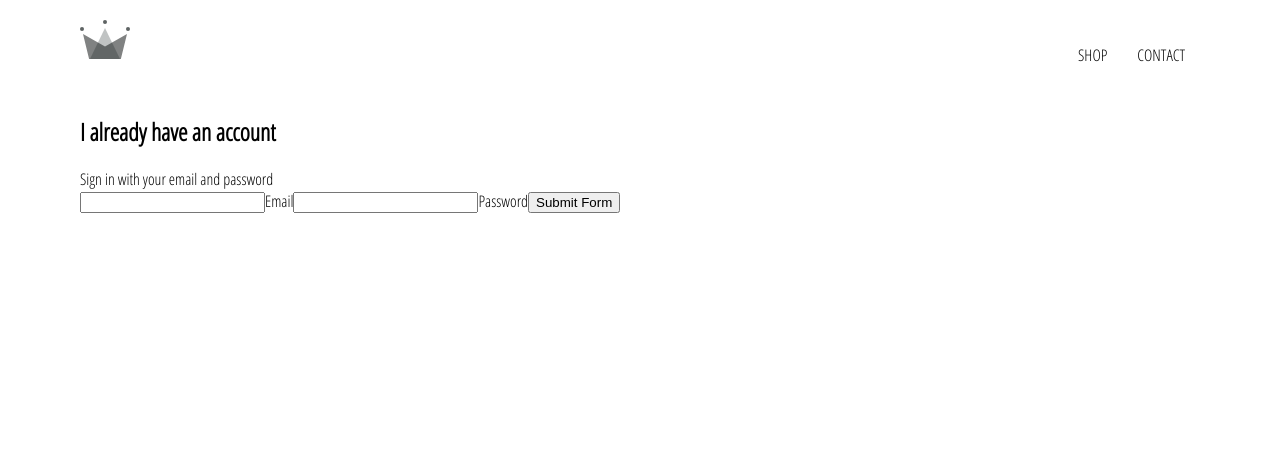
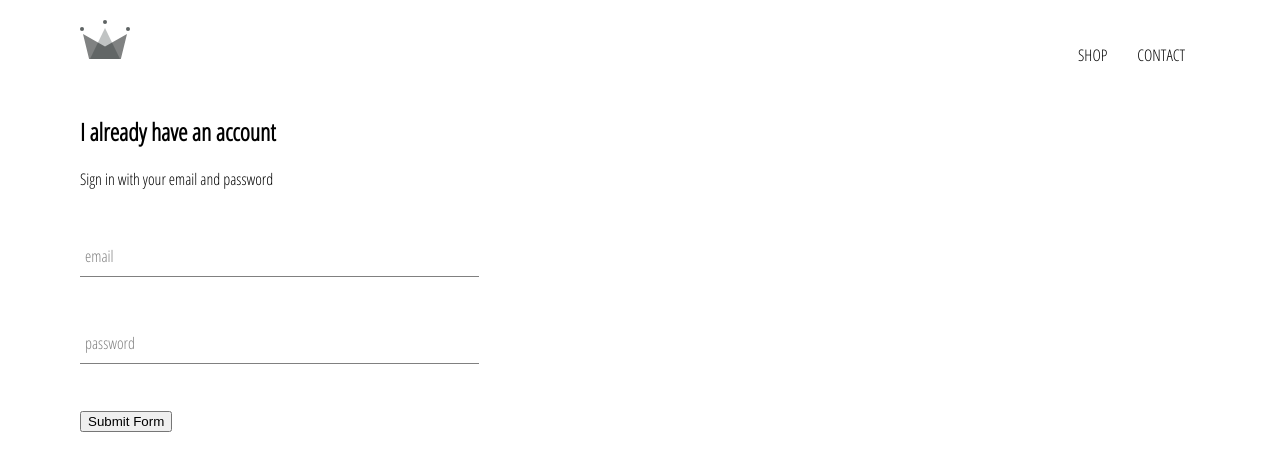
Before and after one commit to dontrellthedeveloper/React-Firebase-Ecommerce-Practice, a React (Create React App) app: page /signin in a window 1280 px wide. Shown: the top 470 px of the page. Built offline with nearby package versions, Linux system fonts and the light colour scheme.

Commit message:
added form-input component

```diff
--- /dev/null
+++ b/src/components/form-input/form-input.component.jsx
@@ -0,0 +1,18 @@
+import React from 'react';
+
+import './form-input.styles.scss';
+
+const FormInput = ({handleChange, label, ...otherProps}) => (
+    <div className='group'>
+        <input className='form-input' onChange={handleChange} {...otherProps}/>
+        {
+            label ?
+                (<label className={`${otherProps.value.length ? 'shrink' : ''} form-input-label`}>
+                    {label}
+                </label>)
+                : null
+        }
+    </div>
+);
+
+export default FormInput;
--- /dev/null
+++ b/src/components/form-input/form-input.styles.scss
@@ -0,0 +1,54 @@
+$sub-color: grey;
+$main-color: black;
+
+@mixin shrinkLabel {
+  top: -14px;
+  font-size: 12px;
+  color: $main-color;
+}
+
+.group {
+  position: relative;
+  margin: 45px 0;
+
+  .form-input {
+    background: none;
+    background-color: white;
+    color: $sub-color;
+    font-size: 18px;
+    padding: 10px 10px 10px 5px;
+    display: block;
+    width: 100%;
+    border: none;
+    border-radius: 0;
+    border-bottom: 1px solid $sub-color;
+    margin: 25px 0;
+
+    &:focus {
+      outline: none;
+    }
+
+    &:focus ~ .form-input-label {
+      @include shrinkLabel();
+    }
+  }
+
+  input[type='password'] {
+    letter-spacing: 0.3em;
+  }
+
+  .form-input-label {
+    color: $sub-color;
+    font-size: 16px;
+    font-weight: normal;
+    position: absolute;
+    pointer-events: none;
+    left: 5px;
+    top: 10px;
+    transition: 300ms ease all;
+
+    &.shrink {
+      @include shrinkLabel();
+    }
+  }
+}
--- a/src/components/sign-in/sign-in.component.jsx
+++ b/src/components/sign-in/sign-in.component.jsx
@@ -1,4 +1,6 @@
 import React from 'react';
+
+import FormInput from "../form-input/form-input.component";
 
 import './sign-in.styles.scss';
 
@@ -31,10 +33,8 @@
                 <span>Sign in with your email and password</span>
 
                 <form onSubmit={this.handleSubmit}>
-                    <input name='email'  onChange={this.handleChange} type='email' value={this.state.email} required={true}/>
-                    <label>Email</label>
-                    <input name='password' onChange={this.handleChange} type='password' value={this.state.password} required={true}/>
-                    <label>Password</label>
+                    <FormInput name='email' label='email'  handleChange={this.handleChange} type='email' value={this.state.email} required={true}/>
+                    <FormInput name='password' label='password' handleChange={this.handleChange} type='password' value={this.state.password} required={true}/>
 
                     <input type='submit' value='Submit Form'/>
                 </form>
--- a/src/components/sign-in/sign-in.styles.scss
+++ b/src/components/sign-in/sign-in.styles.scss
@@ -0,0 +1,3 @@
+.sign-in {
+  width: 30vw;
+}
```
